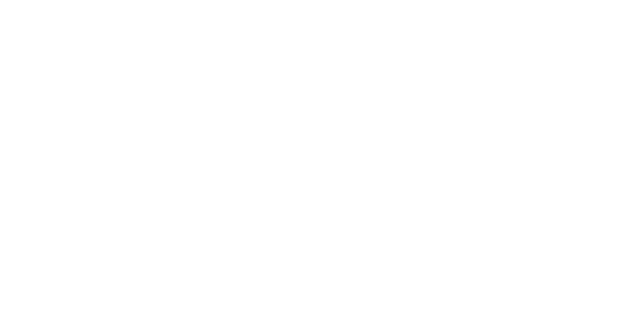
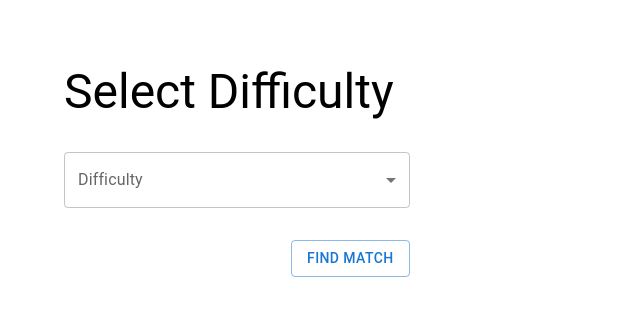
Before and after one commit to RyanCheungJF/peerprep, a React (Create React App) app in the folder frontend/: page /home in a window 1280 px wide. Before the commit this address had no page. Shown: the top 316 px of the page, without its empty margins (0-640 px from the left). Built offline with nearby package versions, Linux system fonts and the light colour scheme; the HTML template or start-up script is replaced by a standard one.

Commit message:
Implement frontend for selecting difficulty

```diff
--- a/frontend/src/App.js
+++ b/frontend/src/App.js
@@ -6,6 +6,7 @@ import {
 } from 'react-router-dom'
 import SignupPage from './components/SignupPage'
 import LoginPage from './components/LoginPage'
+import HomePage from './components/HomePage'
 import { Box } from '@mui/material'
 
 function App() {
@@ -21,6 +22,7 @@ function App() {
             ></Route>
             <Route path="/signup" element={<SignupPage />} />
             <Route path="/login" element={<LoginPage />} />
+            <Route path="/home" element={<HomePage />} />
           </Routes>
         </Router>
       </Box>
--- /dev/null
+++ b/frontend/src/components/HomePage.js
@@ -0,0 +1,39 @@
+import { useState } from 'react'
+import { useNavigate } from 'react-router-dom';
+import SelectDifficulty from './SelectDifficulty'
+
+const HomePage = () => {
+  const [isDialogOpen, setIsDialogOpen] = useState(false)
+  const [dialogTitle, setDialogTitle] = useState('')
+  const [dialogMsg, setDialogMsg] = useState('')
+
+  const handleFindMatch = (difficulty) => {
+    if (difficulty === "Easy" || difficulty === "Medium" || difficulty === "Hard") {
+      console.log('Difficulty Level Selected: ' + difficulty)
+    } else {
+      setErrorDialog('Please select a difficulty level.')
+    }
+  }
+
+  const closeDialog = () => setIsDialogOpen(false)
+
+  const setErrorDialog = (msg) => {
+    setIsDialogOpen(true)
+    setDialogTitle('Error')
+    setDialogMsg(msg)
+  }
+
+  return (
+    <SelectDifficulty
+      pageTitle="Select Difficulty"
+      ctaText="Find Match"
+      handleFindMatch={handleFindMatch}
+      isDialogOpen={isDialogOpen}
+      closeDialog={closeDialog}
+      dialogTitle={dialogTitle}
+      dialogMsg={dialogMsg}
+    />
+  )
+}
+
+export default HomePage
--- /dev/null
+++ b/frontend/src/components/SelectDifficulty.js
@@ -0,0 +1,70 @@
+import {
+    Box,
+    Button,
+    Dialog,
+    DialogActions,
+    DialogContent,
+    DialogContentText,
+    DialogTitle,
+    FormControl,
+    InputLabel,
+    MenuItem,
+    Select,
+    Typography,
+  } from '@mui/material'
+  import { useState } from 'react'
+
+  const SelectDifficulty = ({
+    pageTitle,
+    ctaText,
+    handleFindMatch,
+    isDialogOpen,
+    closeDialog,
+    dialogTitle,
+    dialogMsg,
+  }) => {
+    const [difficulty, setDifficulty] = useState('');
+
+    return (
+      <Box display={'flex'} flexDirection={'column'} width={'30%'}>
+        <Typography variant={'h3'} marginBottom={'2rem'}>
+          {pageTitle}
+        </Typography>
+
+        <FormControl fullWidth>
+          <InputLabel>Difficulty</InputLabel>
+          <Select
+            value={difficulty}
+            label="Difficulty"
+            onChange={(e) => setDifficulty(e.target.value)}
+            sx={{ marginBottom: '2rem' }}
+          >
+            <MenuItem value="Easy">Easy</MenuItem>
+            <MenuItem value="Medium">Medium</MenuItem>
+            <MenuItem value="Hard">Hard</MenuItem>
+          </Select>
+        </FormControl>
+
+        <Box display={'flex'} flexDirection={'row'} justifyContent={'flex-end'}>
+          <Button
+            variant={'outlined'}
+            onClick={() => handleFindMatch(difficulty)}
+          >
+            {ctaText}
+          </Button>
+        </Box>
+
+        <Dialog open={isDialogOpen} onClose={closeDialog}>
+          <DialogTitle>{dialogTitle}</DialogTitle>
+          <DialogContent>
+            <DialogContentText>{dialogMsg}</DialogContentText>
+          </DialogContent>
+          <DialogActions>
+            <Button onClick={closeDialog}>OK</Button>
+          </DialogActions>
+        </Dialog>
+      </Box>
+    )
+  }
+
+  export default SelectDifficulty
```
